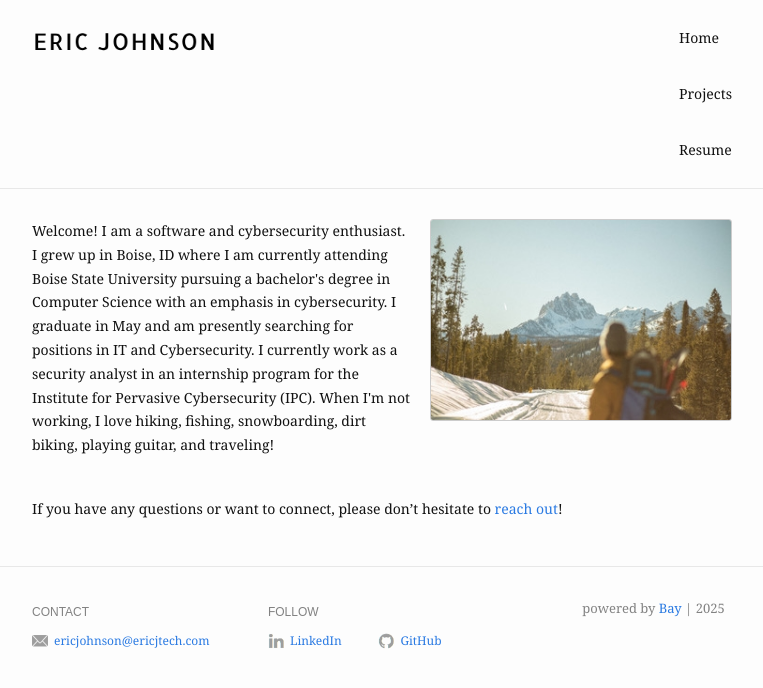
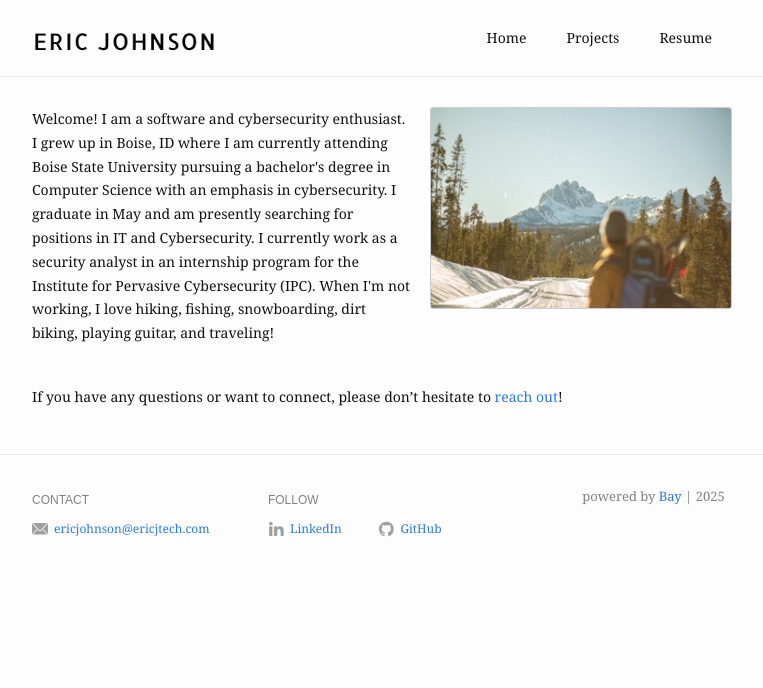
Before and after one commit to eboi1/eboi1.github.io, a Jekyll site: the page built from index.md, in a window 1280 px wide. Shown: the top 688 px of the page, without its empty margins (258-1021 px from the left). Built offline with Jekyll 4.4.1, drawn with Linux system fonts in a browser that asks for light colours.

Commit message:
margin fix 2

```diff
--- a/_sass/_layout.scss
+++ b/_sass/_layout.scss
@@ -172,46 +172,46 @@
   font-size: 20px;
 }
 
-// .page-subheading {
-//   margin-top: 40px;
-// }
+.page-subheading {
+  font-size: 20px;
+}
 
-// .site-nav {
-//   display: flex;
-//   align-items: center;
-// }
+.site-nav {
+  display: flex;
+  align-items: center;
+}
 
-// .menu {
-//   display: flex;
-//   // list-style: none;
-//   // margin: 0;
-//   // padding: 0;
-// }
+.menu {
+  display: flex;
+  // list-style: none;
+  // margin: 0;
+  // padding: 0;
+}
 
-// .page-link, .dropdown-toggle {
-//   padding: 10px 20px;
-//   text-decoration: none;
-//   color: #333; /* Adjust color as needed */
-// }
+.page-link, .dropdown-toggle {
+  padding: 10px 20px;
+  text-decoration: none;
+  color: #333; /* Adjust color as needed */
+}
 
-// .dropdown, .menu-page {
-//   position: relative;
-// }
+.dropdown, .menu-page {
+  position: relative;
+}
 
-// .dropdown-menu {
-//   display: none;
-//   position: absolute;
-//   background-color: #f9f9f9;
-//   width: fit-content;
-//   z-index: 1;
-// }
+.dropdown-menu {
+  display: none;
+  position: absolute;
+  background-color: #f9f9f9;
+  width: fit-content;
+  z-index: 1;
+}
 
-// div.dropdown:hover div.dropdown-menu {
-//   display: block;
-// }
+div.dropdown:hover div.dropdown-menu {
+  display: block;
+}
 
-// .subpage-link {
-//   padding: 10px 20px;
-//   text-decoration: none;
-//   color: #333; /* Adjust color as needed */
-// }
+.subpage-link {
+  padding: 10px 20px;
+  text-decoration: none;
+  color: #333; /* Adjust color as needed */
+}
```
